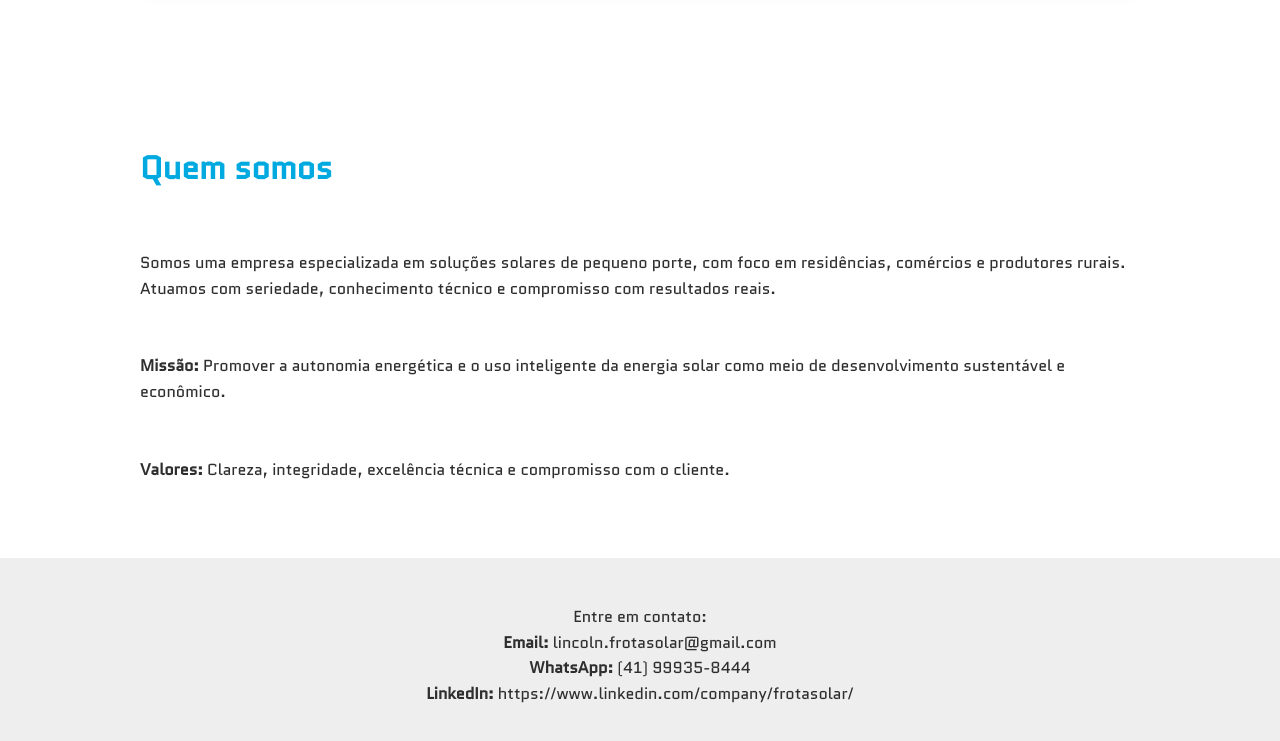
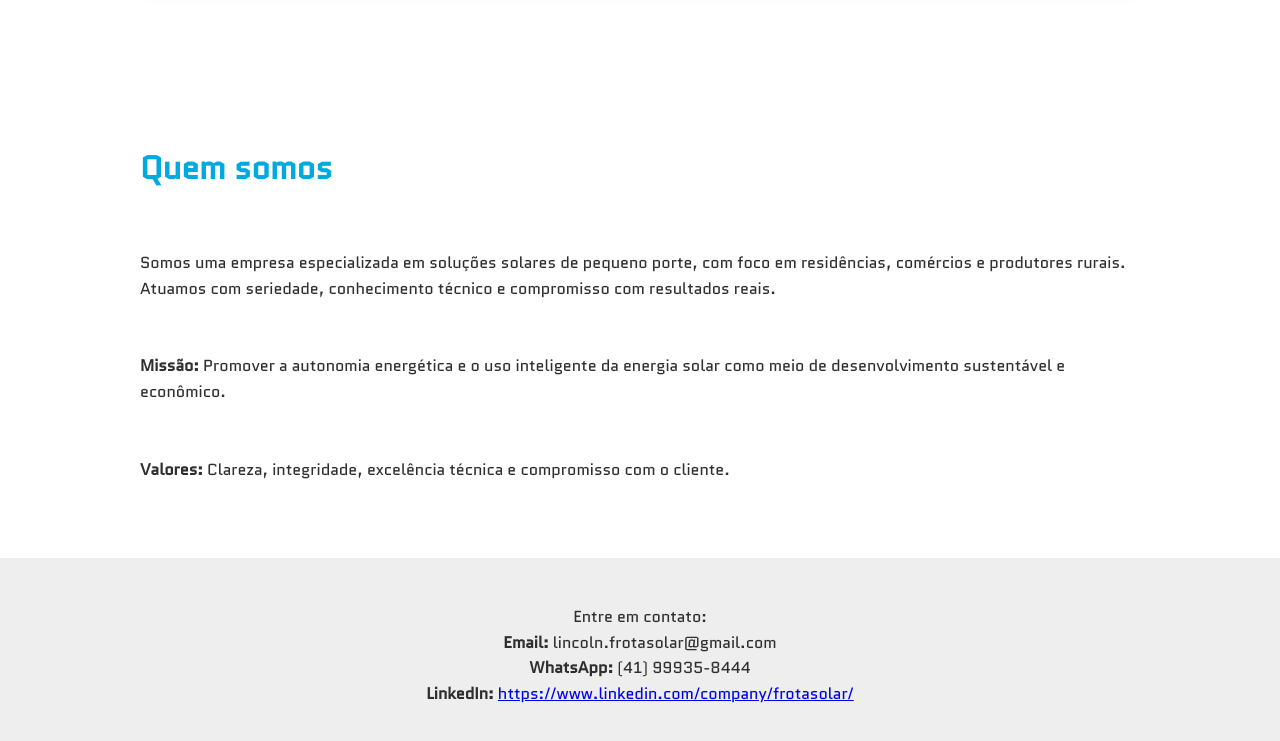
Before and after one commit to lkfrota/frotasolar-site, a plain HTML site: page index.html in a window 1280 px wide. Shown: the part 2524-3265 px from the top of the page. Drawn offline with Linux system fonts and the light colour scheme.

Commit message:
Update index.html
Adicionado o link para a página LinkedIn

```diff
--- a/index.html
+++ b/index.html
@@ -168,7 +168,7 @@
     <p>Entre em contato: <br>
       <strong>Email:</strong> lincoln.frotasolar@gmail.com<br>
       <strong>WhatsApp:</strong> (41) 99935-8444<br>
-      <strong>LinkedIn:</strong> https://www.linkedin.com/company/frotasolar/
+      <strong>LinkedIn:</strong> <a href="https://www.linkedin.com/company/frotasolar" target="_blank">https://www.linkedin.com/company/frotasolar/</a>
     </p>
   </footer>
 
```
